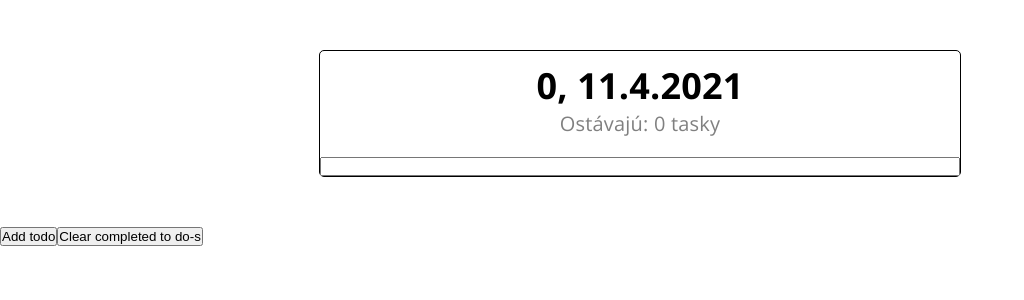
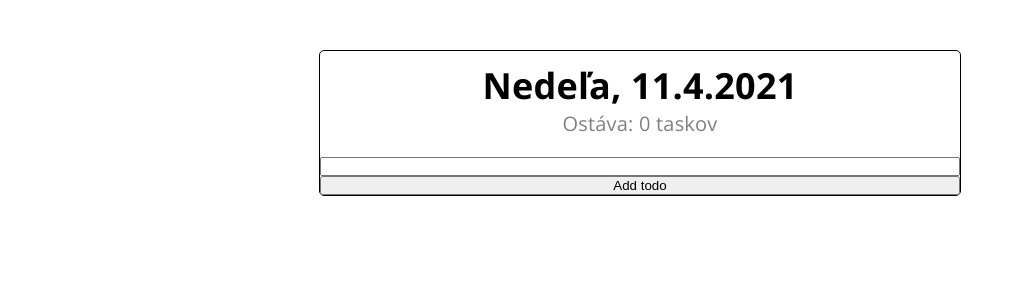
Before and after one commit to BranislavMateas/ProductivityApp, a React (Create React App) app: page / in a window 1280 px wide. Shown: the top 300 px of the page, without its empty margins (0-1024 px from the left). Built offline with nearby package versions, Linux system fonts and the light colour scheme.

Commit message:
Fixed 'nedeľa bug', added conjunction of the word 'task'.

```diff
--- a/src/App.js
+++ b/src/App.js
@@ -9,6 +9,9 @@ const LOCAL_STORAGE_KEY = "todoApp.todos";
 var initialDate = new Date()
 var currDay = initialDate.getDay()
 switch (currDay){
+  case 0:
+    currDay = "Nedeľa"
+    break;
   case 1:
     currDay = "Pondelok"
     break;
@@ -27,9 +30,7 @@ switch (currDay){
   case 6:
     currDay = "Sobota"
     break;
-  case 7:
-    currDay = "Nedeľa"
-    break;
+
   default:
     break;
 }
@@ -76,27 +77,35 @@ function App() {
 
   var adderer = document.getElementById("adder");
 
+  //format poctu taskov
+  switch(todosList.filter((exactTodo) => !exactTodo.complete).length) {
+    case 1:
+      var tasky="task";
+      break;
+    case 2:
+      tasky="tasky";
+      break;
+    case 3:
+      tasky="tasky";
+      break;
+    case 4:
+      tasky="tasky";
+      break;
+    default:
+      tasky="taskov"
+      break;
+  }
+
   return (
      <>
       <div className="blok">
+
         <h1 id="date">{currDate}</h1>
-        <h3 id="remaining">Ostávajú: {todosList.filter((exactTodo) => !exactTodo.complete).length} tasky</h3>
+        <h3 id="remaining">Ostáva: {todosList.filter((exactTodo) => !exactTodo.complete).length} {tasky}</h3>
         <TodoList todos={todosList} toggleTodo={toggleTodo} handleCompleteTodos={handleCompleteTodos} />
         <input className="bar" onKeyPress={(e) => e.key === "Enter" && adderer.click()} ref={todoContains} type="text"></input>
-
-
-
-      </div>
-
-
-
-      <div className="bottomThings">
         <button id="adder" onClick={handleAddTodo}>Add todo</button>
 
-        <button onClick={handleCompleteTodos}>Clear completed to do-s</button>
-        <div>
-
-        </div>
       </div>
     </>
   );
```
